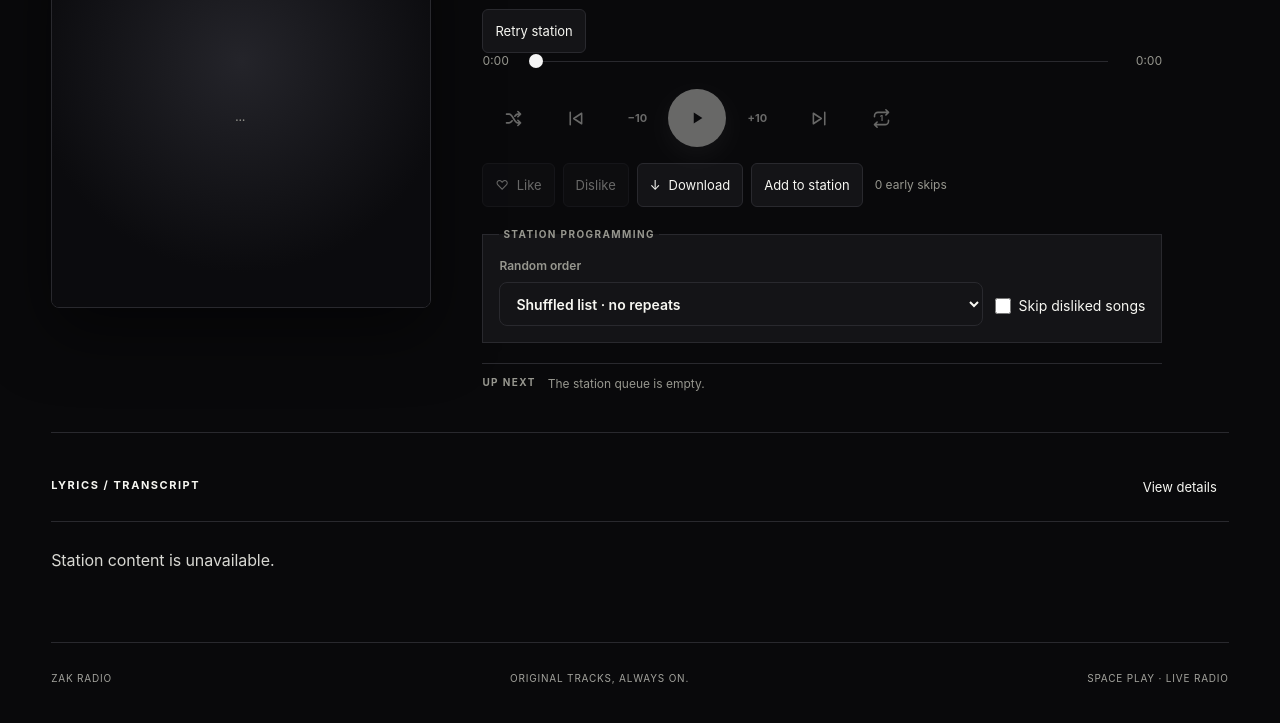
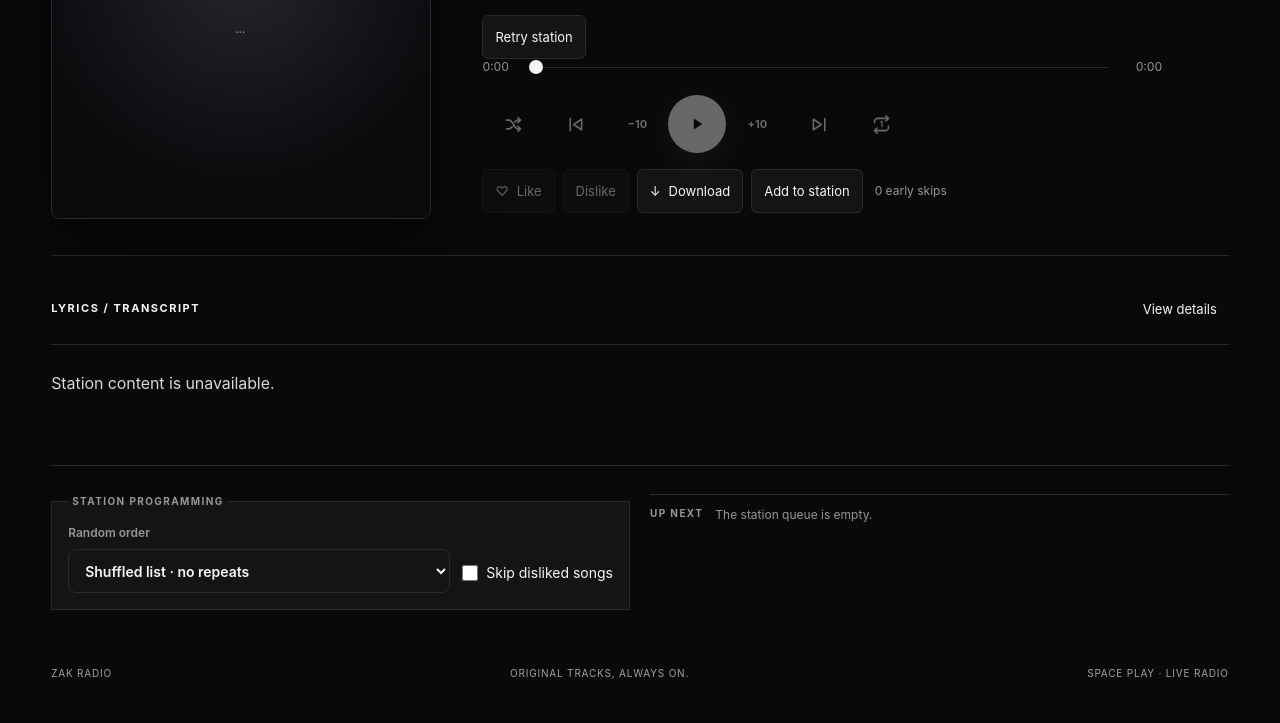
Before and after one commit to zakstak/zak-radio, a website: page static/index.html in a window 1280 px wide. Shown: the part 301-1024 px from the top of the page. Drawn offline with Linux system fonts and the light colour scheme; no server answers.

```diff
--- a/static/index.html
+++ b/static/index.html
@@ -262,25 +262,6 @@
               </button>
               <span id="skipCount" class="skip-count">0 early skips</span>
             </div>
-            <fieldset id="radioProgramming" class="radio-programming">
-              <legend class="section-label">Station programming</legend>
-              <label>
-                Random order
-                <select id="stationRandomMode" class="select-control">
-                  <option value="deck">Shuffled list · no repeats</option>
-                  <option value="true_random">True random · repeats can happen</option>
-                </select>
-              </label>
-              <label class="station-check">
-                <input id="stationSkipDisliked" type="checkbox" />
-                Skip disliked songs
-              </label>
-            </fieldset>
-            <div id="radioQueue" class="radio-queue" aria-live="polite">
-              <span class="section-label">Up next</span>
-              <span id="radioQueueSummary">The station queue is empty.</span>
-              <ol id="radioQueueTracks" class="radio-queue-tracks"></ol>
-            </div>
           </div>
         </div>
         <div id="detailsPanels" class="details-panels">
@@ -327,6 +308,29 @@
             <div class="rule-heading"><h3>Prompt / production notes</h3></div>
             <pre id="prompt" class="prompt-copy"></pre>
           </section>
+        </div>
+        <div class="radio-programming-panel">
+          <fieldset id="radioProgramming" class="radio-programming">
+            <legend class="section-label">Station programming</legend>
+            <label>
+              Random order
+              <select id="stationRandomMode" class="select-control">
+                <option value="deck">Shuffled list · no repeats</option>
+                <option value="true_random">
+                  True random · repeats can happen
+                </option>
+              </select>
+            </label>
+            <label class="station-check">
+              <input id="stationSkipDisliked" type="checkbox" />
+              Skip disliked songs
+            </label>
+          </fieldset>
+          <div id="radioQueue" class="radio-queue" aria-live="polite">
+            <span class="section-label">Up next</span>
+            <span id="radioQueueSummary">The station queue is empty.</span>
+            <ol id="radioQueueTracks" class="radio-queue-tracks"></ol>
+          </div>
         </div>
         <footer class="site-footer">
           <span>Zak Radio</span><span>Original tracks, always on.</span
--- a/static/styles.tailwind.css
+++ b/static/styles.tailwind.css
@@ -1060,6 +1060,15 @@
     @apply mt-5 grid max-w-[760px] gap-3 border border-radio-line bg-radio-panel p-4 sm:grid-cols-[minmax(220px,1fr)_auto] sm:items-end;
   }
 
+  .radio-programming-panel {
+    @apply grid gap-5 py-7 lg:grid-cols-[minmax(300px,1fr)_minmax(0,1fr)] lg:items-start;
+  }
+
+  .radio-programming-panel .radio-programming,
+  .radio-programming-panel .radio-queue {
+    @apply mt-0 max-w-none;
+  }
+
   .radio-programming legend {
     @apply px-1;
   }
```
Also changed, not shown: tests/frontend.spec.mjs (+14 -0 lines), static/styles.css.
